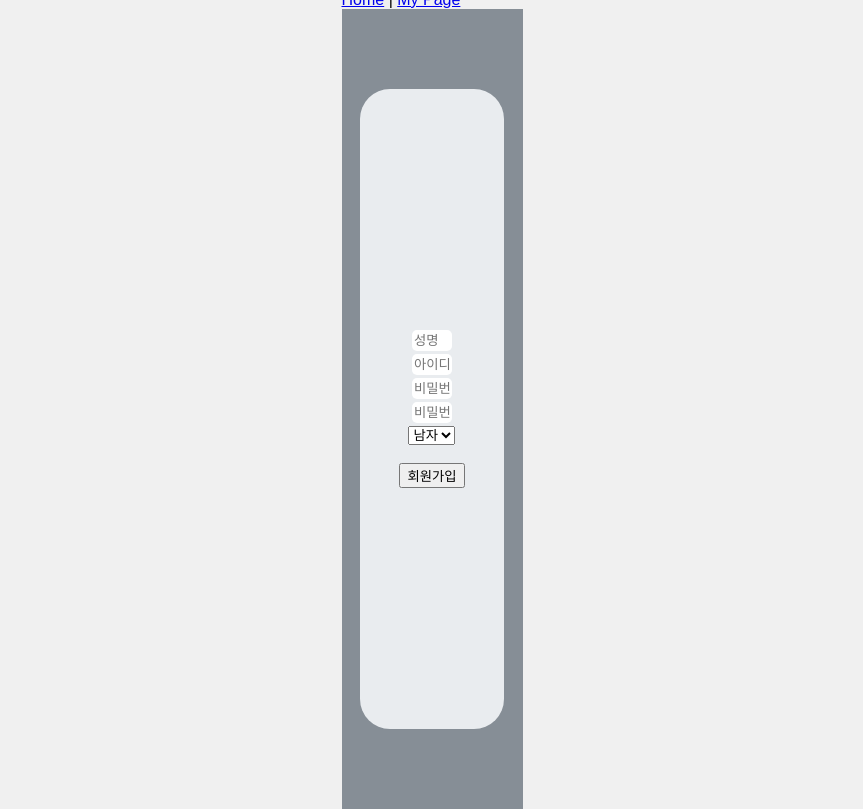
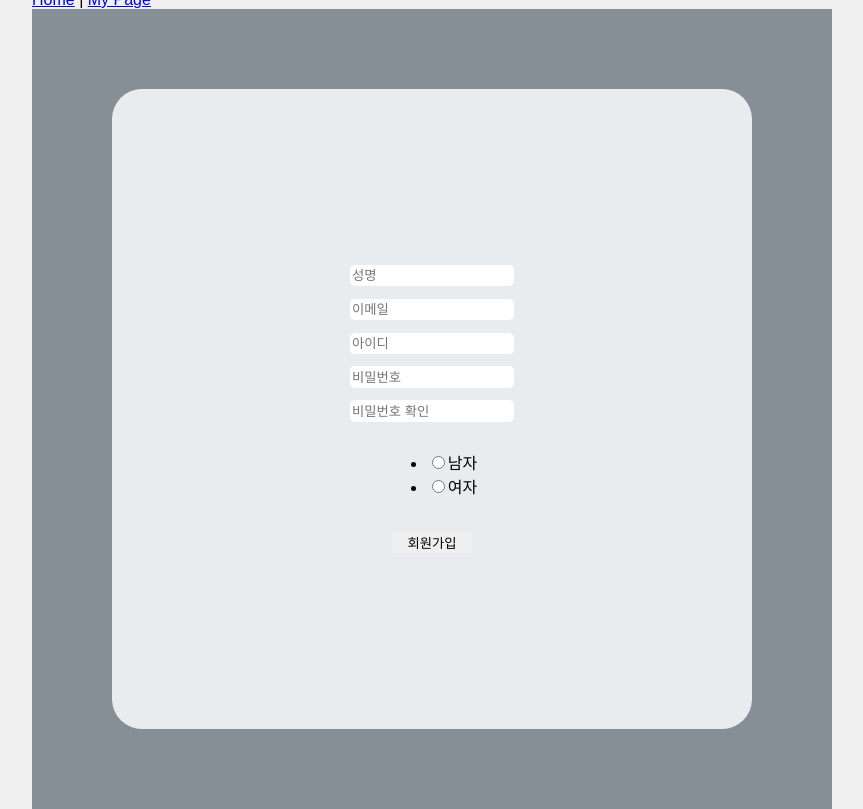
Before and after one commit to dju20/CoupleShare, a React (Create React App) app in the folder src/main/frontend/: page /register in a window 1280 px wide. Shown: the whole page, without its empty margins (208-1071 px from the left). Built offline with nearby package versions, Linux system fonts and the light colour scheme.

Commit message:
회원가입 button 수정, 성별 버튼 수정

```diff
--- a/src/main/frontend/src/App.js
+++ b/src/main/frontend/src/App.js
@@ -45,6 +45,8 @@ const HomePage = () => (
         <br/>
         <Link to="/login">Login</Link>
         <br/>
+        <Link to="/register">register</Link>
+        <br/>
     </div>
 );
 
--- a/src/main/frontend/src/registerpage.css
+++ b/src/main/frontend/src/registerpage.css
@@ -5,3 +5,13 @@
     margin-bottom: 2%;
     height:3%;
 }
+
+.registerbtn{
+    border: none;
+    width: 10vh;
+}
+
+.registerbtn:hover{
+    background-color:#cccccc;
+    cursor: pointer;
+}
--- a/src/main/frontend/src/registerpage.jsx
+++ b/src/main/frontend/src/registerpage.jsx
@@ -10,11 +10,15 @@ function RegisterPage(props) {
     const [Password, setPassword] = useState("");
     const [ConfirmPassword, setConfirmPassword] = useState("");
     const [Sex, setSex] = useState("MALE"); // 기본 값을 "MALE"로 설정
+    const [Email, setEmail] = useState("");
 
     const navigate = useNavigate(); // useNavigate 훅 사용
 
     const onIDHandler = (event) => {
         setID(event.currentTarget.value);
+    };
+    const onEMAILHandler = (event) => {
+        setEmail(event.currentTarget.value);
     };
     const onNameHandler = (event) => {
         setName(event.currentTarget.value);
@@ -65,31 +69,54 @@ function RegisterPage(props) {
 
     return (
         <div style={{
-            display: 'flex', justifyContent: 'center', alignItems: 'center',
-            width: '100%', height: '100vh', backgroundColor: "#868E96"
+            display: 'flex', justifyContent: 'center', alignItems: 'center', width:'100vh',
+            height: '100vh', backgroundColor: "#868E96"
         }}>
             <form style={{
-                display: 'flex', flexDirection: 'column', backgroundColor: "#E9ECEF", alignItems: 'center', justifyContent: 'center', width: '80%', height: '80vh', borderRadius: '30px'
+                display: 'flex',
+                flexDirection: 'column',
+                backgroundColor: "#E9ECEF",
+                alignItems: 'center',
+                justifyContent: 'center',
+                width: '80%',
+                height: '80vh',
+                borderRadius: '30px'
             }}
                   onSubmit={onSubmitHandler}
             >
-                <input type='text' value={Name} name="realName" className="registerinput" onChange={onNameHandler} placeholder="성명" />
-                <input type='text' value={ID} name="username" className="registerinput" onChange={onIDHandler} placeholder="아이디" />
-                <input type='password' value={Password} name="password" className="registerinput" onChange={onPasswordHandler}
-                       placeholder="비밀번호" />
+                <input type='text' value={Name} name="realName" className="registerinput" onChange={onNameHandler}
+                       placeholder="성명"/>
+                <input type='email' value={Email} name="email" className="registerinput" onChange={onEMAILHandler}
+                       placeholder="이메일"/>
+                <input type='text' value={ID} name="username" className="registerinput" onChange={onIDHandler}
+                       placeholder="아이디"/>
+                <input type='password' value={Password} name="password" className="registerinput"
+                       onChange={onPasswordHandler}
+                       placeholder="비밀번호"/>
                 <input type='password' value={ConfirmPassword} className="registerinput" name="confirmpassword"
-                       onChange={onConfirmPasswordHandler} placeholder="비밀번호 확인" />
-                <select id="sex" value={Sex} onChange={onSexHandler}>
-                    <option name="sex" value="MALE">남자</option>
-                    <option name="sex" value="FEMALE">여자</option>
-                </select>
-                <br />
-                <button type="submit">
-                    회원가입
-                </button>
-            </form>
-        </div>
-    )
+                       onChange={onConfirmPasswordHandler} placeholder="비밀번호 확인"/>
+                <ul>
+                    <li>
+                        <label>
+                            <input type="radio" name="sex" value="male" onChange={onSexHandler}></input>
+                            남자
+                        </label>
+                    </li>
+                    <li>
+                        <label>
+                            <input type="radio" name="sex" value="female" onChange={onSexHandler}></input>
+                            여자
+                        </label>
+                    </li>
+                </ul>
+
+    <br/>
+    <button className="registerbtn" type="submit">
+        회원가입
+    </button>
+</form>
+</div>
+)
 }
 
 export default RegisterPage;
```
